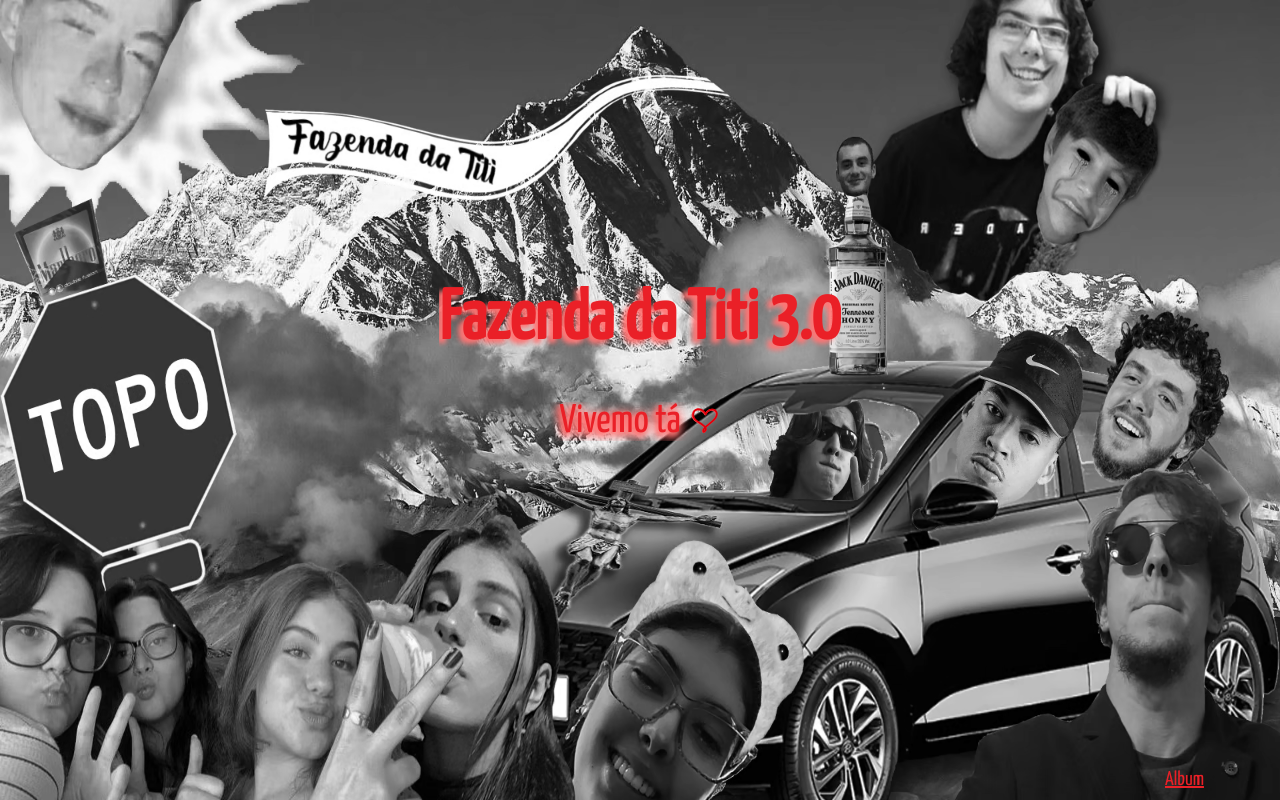
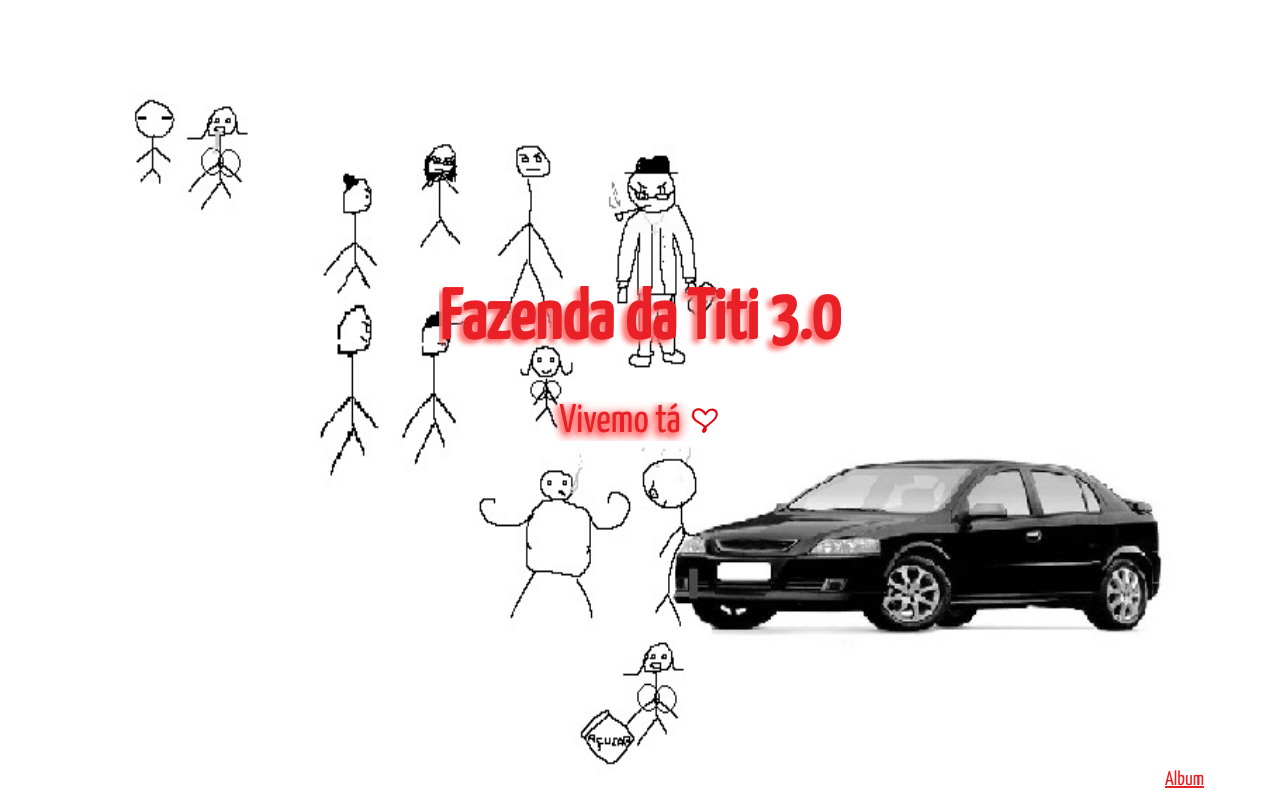
Before and after one commit to brunobortolo/fazenda, a Next.js app in the folder fazenda/: page / in a window 1280 px wide. Built offline with nearby package versions, Linux system fonts and the light colour scheme.

Commit message:
Update Home.module.css

```diff
--- a/fazenda/styles/Home.module.css
+++ b/fazenda/styles/Home.module.css
@@ -15,7 +15,7 @@
   height: 100%;
   top: 0px;
   left: 0px;
-  background-image:url('/perfeicao.avif');
+  background-image:url('/pcback.jpeg');
   filter: grayscale(100%);
   background-size: 100vw 100vh;
   z-index: -1;
```
